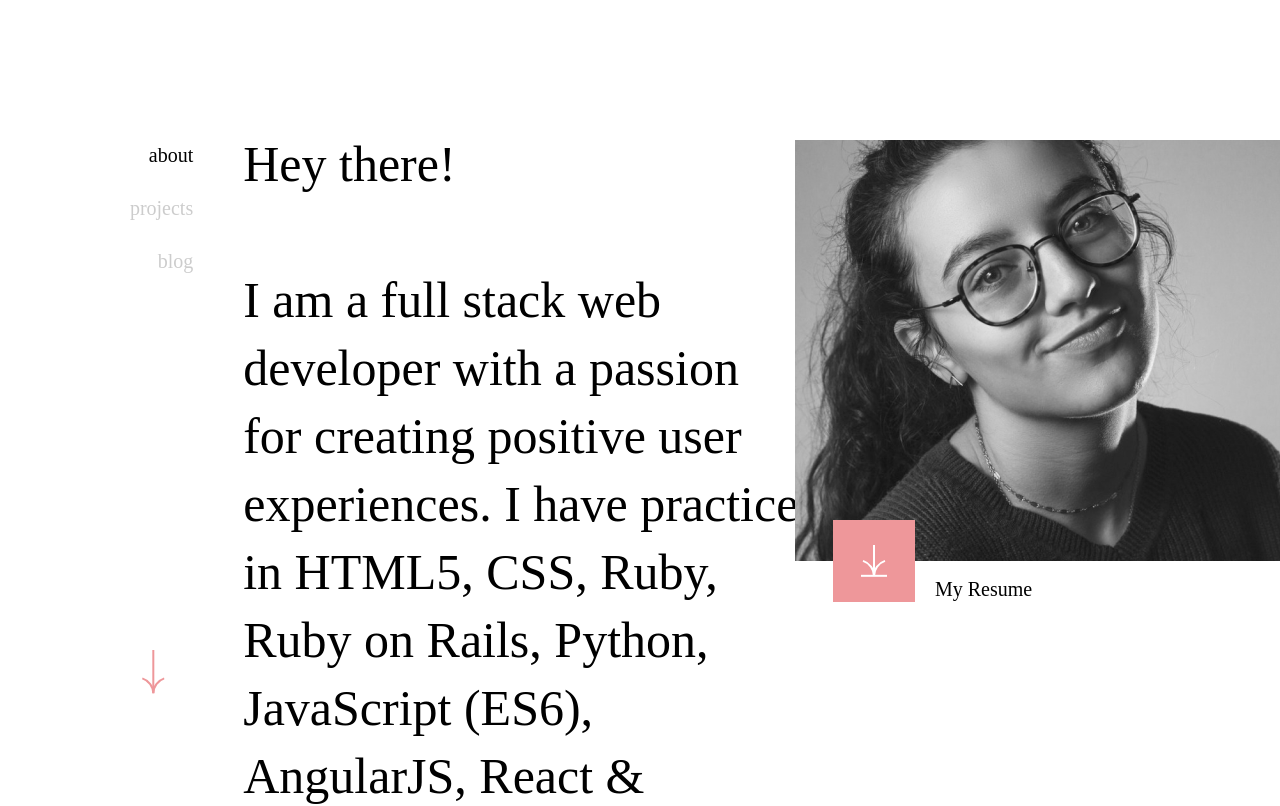
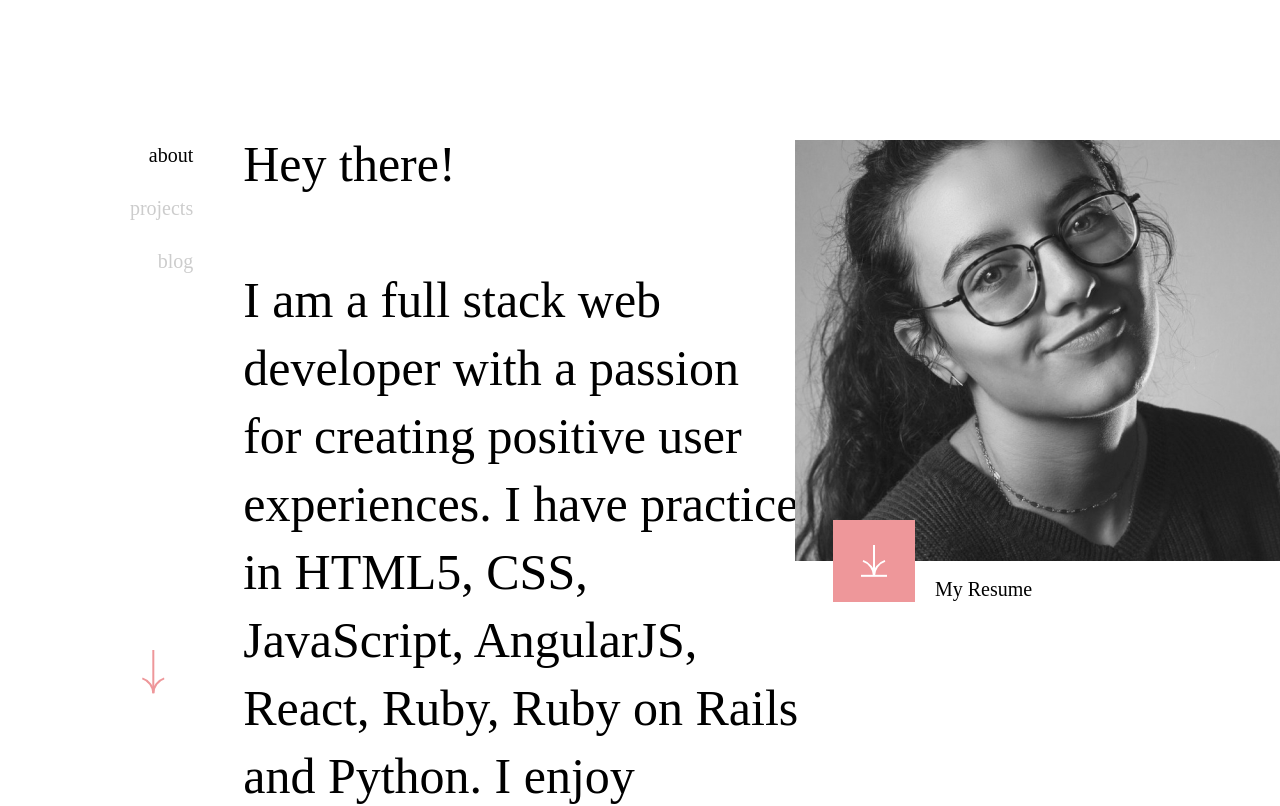
Before and after one commit to SarahYiskah/sarahyiskah, a React app: page / in a window 1280 px wide. Shown: the top 806 px of the page. Built offline with nearby package versions, Linux system fonts and the light colour scheme; grey boxes are pictures that could not be loaded.

Commit message:
small update

```diff
--- a/src/components/About.js
+++ b/src/components/About.js
@@ -35,7 +35,7 @@ const About = () => {
                 Hey there!
                 <br />
                 <br />
-                I am a full stack web developer with a passion for creating positive user experiences. I have practice in HTML5, CSS, Ruby, Ruby on Rails, Python, JavaScript (ES6), AngularJS, React & Redux. I enjoy problem solving & have an aptitude for learning new languages quickly & efficiently.
+                I am a full stack web developer with a passion for creating positive user experiences. I have practice in HTML5, CSS, JavaScript, AngularJS, React, Ruby, Ruby on Rails and Python. I enjoy problem solving & have an aptitude for learning new languages quickly & efficiently.
                 <br />
                 <br />
                 &lt;3
```
